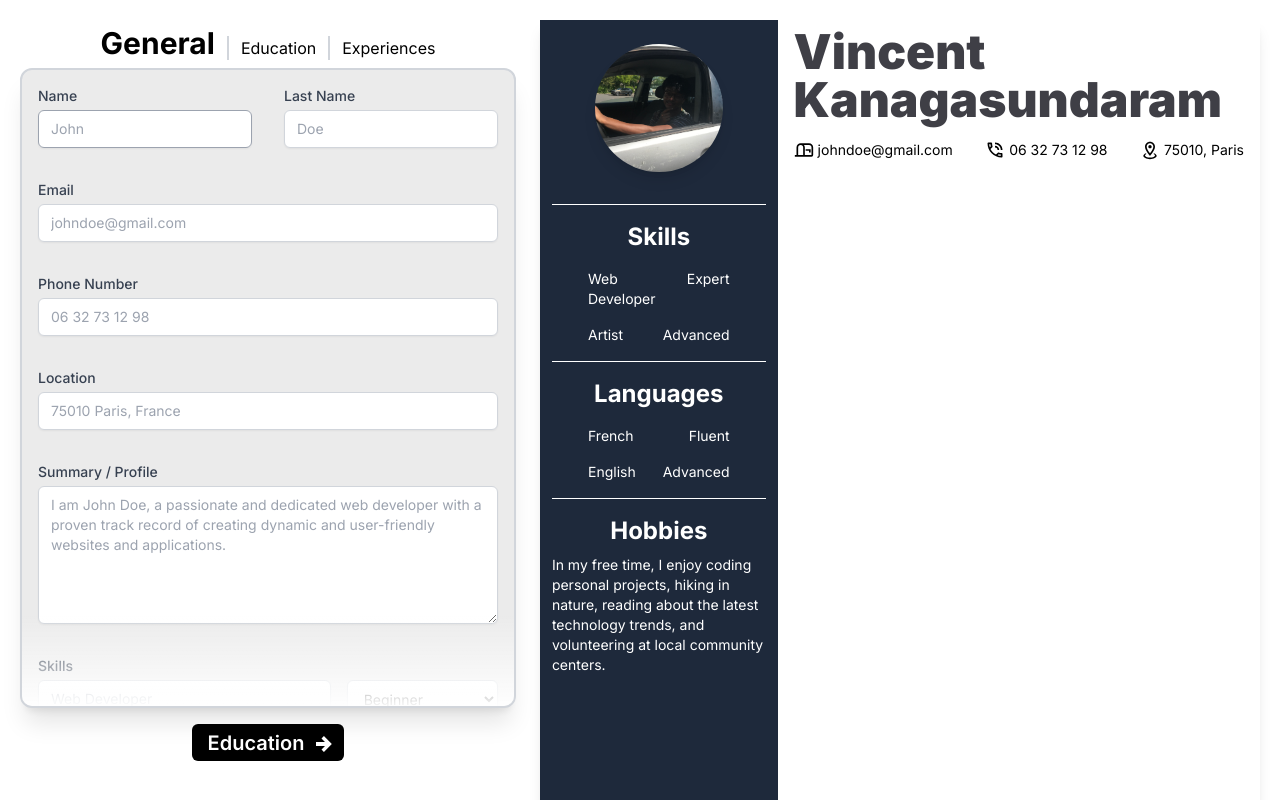
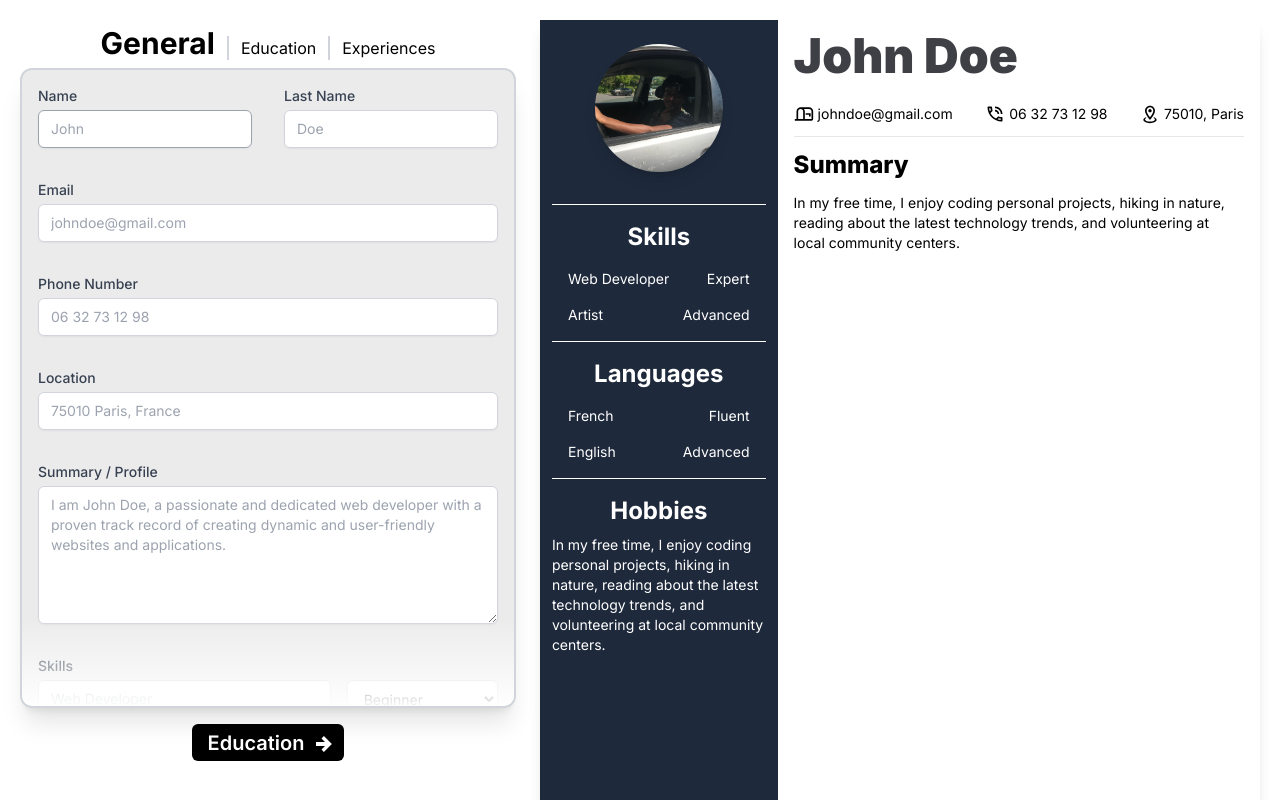
Before and after one commit to Vincent0103/CV-application, a React (Vite) app: page / in a window 1280 px wide. Shown: the top 800 px of the page. Built offline with nearby package versions, Linux system fonts and the light colour scheme.

Commit message:
Finish adding general infos for CV-preview

```diff
--- a/src/components/CVpreview.jsx
+++ b/src/components/CVpreview.jsx
@@ -14,12 +14,12 @@ const CVpreview = () => {
           <h3 className="font-bold text-2xl p-2 text-center">Skills</h3>
           <ul>
           <li className="p-2 flex justify-between gap-4">
-              <p className="pl-10">Web Developer</p>
-              <p className="pr-10">Expert</p>
+              <p className="pl-5">Web Developer</p>
+              <p className="pr-5">Expert</p>
             </li>
             <li className="p-2 flex justify-between gap-4">
-              <p className="pl-10">Artist</p>
-              <p className="pr-10">Advanced</p>
+              <p className="pl-5">Artist</p>
+              <p className="pr-5">Advanced</p>
             </li>
           </ul>
         </div>
@@ -28,12 +28,12 @@ const CVpreview = () => {
           <h3 className="font-bold text-2xl p-2 text-center">Languages</h3>
           <ul>
             <li className="p-2 flex justify-between gap-4">
-              <p className="pl-10">French</p>
-              <p className="pr-10">Fluent</p>
+              <p className="pl-5">French</p>
+              <p className="pr-5">Fluent</p>
             </li>
             <li className="p-2 flex justify-between gap-4">
-              <p className="pl-10">English</p>
-              <p className="pr-10">Advanced</p>
+              <p className="pl-5">English</p>
+              <p className="pr-5">Advanced</p>
             </li>
           </ul>
         </div>
@@ -49,8 +49,8 @@ const CVpreview = () => {
   const SecondaryContainer = () => {
     return (
       <div className="bg-white h-full w-[67%] px-4">
-        <h1 className="text-5xl font-black text-zinc-700 py-2">Vincent Kanagasundaram</h1>
-        <div className="flex justify-between py-2">
+        <h1 className="text-5xl font-black text-zinc-700 py-3">John Doe</h1>
+        <div className="flex justify-between py-3">
           <p className="flex gap-1 justify-center items-center">
             <svg className="h-5 w-5" xmlns="http://www.w3.org/2000/svg" viewBox="0 0 24 24"><title>mailbox-open-outline</title><path d="M14,11H20V15H18V13H14V11M18,4H8A5,5 0 0,0 3,9V18H1V20H21A2,2 0 0,0 23,18V9A5,5 0 0,0 18,4M11,18H5V9A3,3 0 0,1 8,6A3,3 0 0,1 11,9V18M21,18H13V9C13,7.92 12.65,6.86 12,6H18A3,3 0 0,1 21,9V18Z" /></svg>
             johndoe@gmail.com
@@ -64,6 +64,12 @@ const CVpreview = () => {
             75010, Paris
           </p>
         </div>
+        <hr />
+        <h3 className="font-extrabold text-2xl py-3">Summary</h3>
+        <p className="">
+          In my free time, I enjoy coding personal projects, hiking in nature, reading about the latest technology trends,
+          and volunteering at local community centers.
+        </p>
       </div>
     );
   }
```
